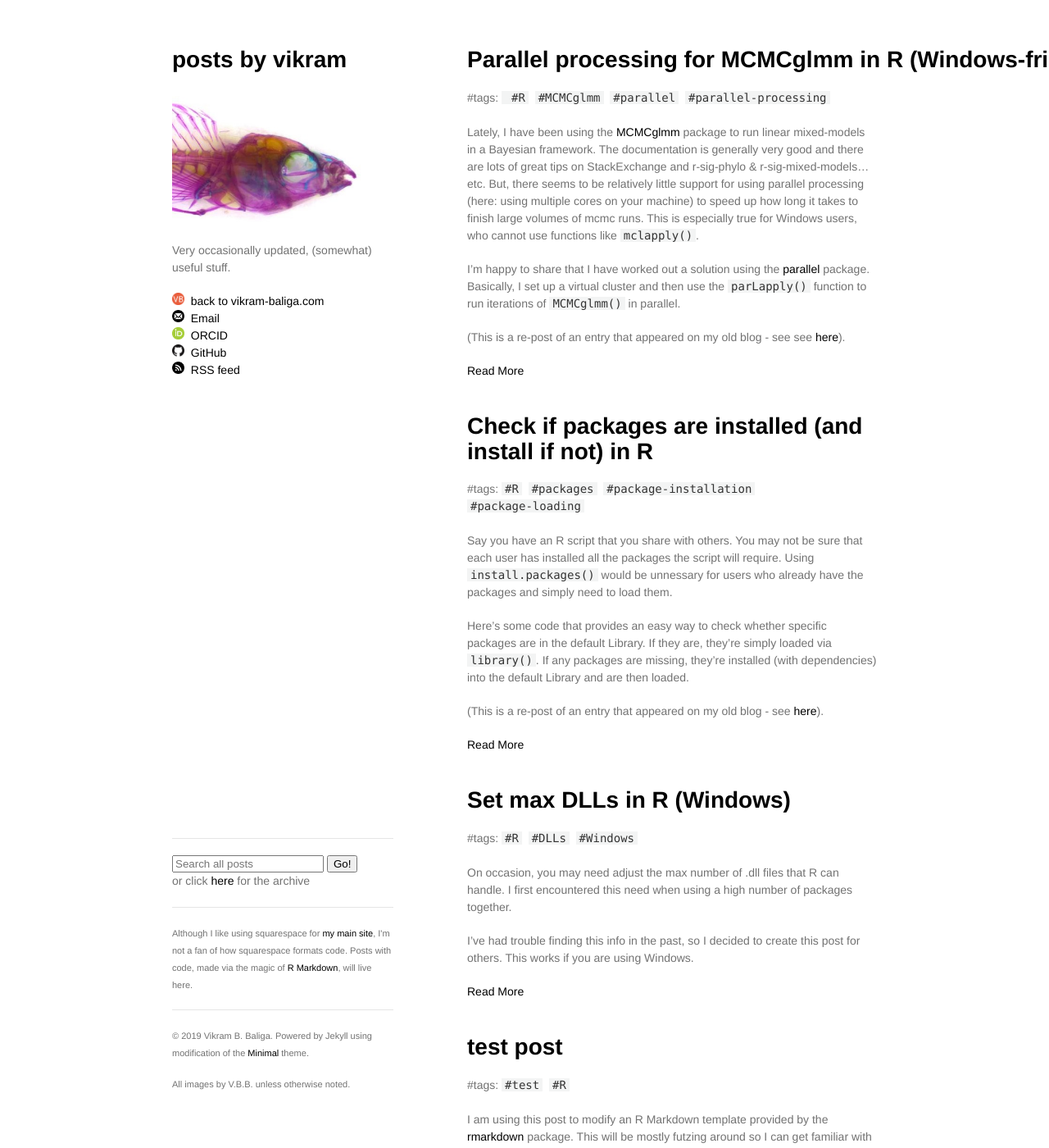
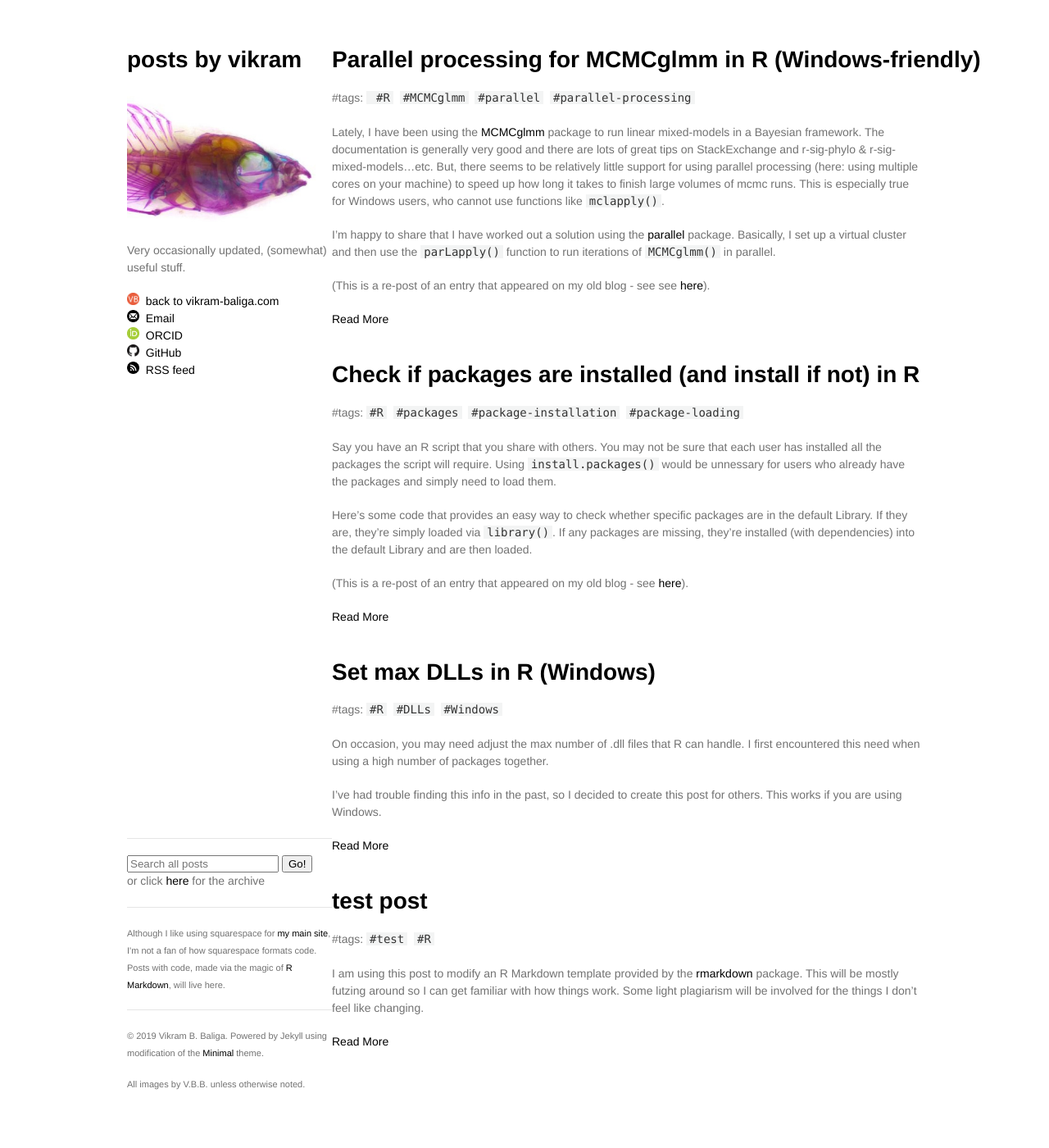
Before and after one commit to vbaliga/vbaliga.github.io, a Jekyll site: the page built from index.html, in a window 1280 px wide and 1400 px high. Shown: the whole window at 82% size. Built offline with Jekyll 4.4.1, drawn with Linux system fonts in a browser that asks for light colours; a script that is not in the unit is left out.

Commit message:
Update style.css

```diff
--- a/assets/css/style.css
+++ b/assets/css/style.css
@@ -312,7 +312,7 @@ body {
 
 h1, h2, h3, h4, h5, h6 {
   color: #222;
-  font: Helvetica, Arial, sans-serif;
+  font: Roboto, Helvetica, Arial, sans-serif;
   margin: 0 0 20px;
 }
 
@@ -358,7 +358,7 @@ a:hover small {
 }
 
 .wrapper {
-  width: 860px;
+  width: 970px;
   margin: 0 auto;
 }
 
@@ -411,7 +411,7 @@ img {
 }
 
 header {
-  width: 270px;
+  width: 250px;
   float: left;
   position: fixed;
   -webkit-font-smoothing: subpixel-antialiased;
@@ -478,7 +478,7 @@ header ul a strong {
 }
 
 section {
-  width: 500px;
+  width: 720px;
   float: right;
   padding-bottom: 50px;
 }
@@ -495,7 +495,7 @@ hr {
 }
 
 footer {
-  width: 270px;
+  width: 250px;
   float: left;
   position: fixed;
   bottom: 50px;
```
